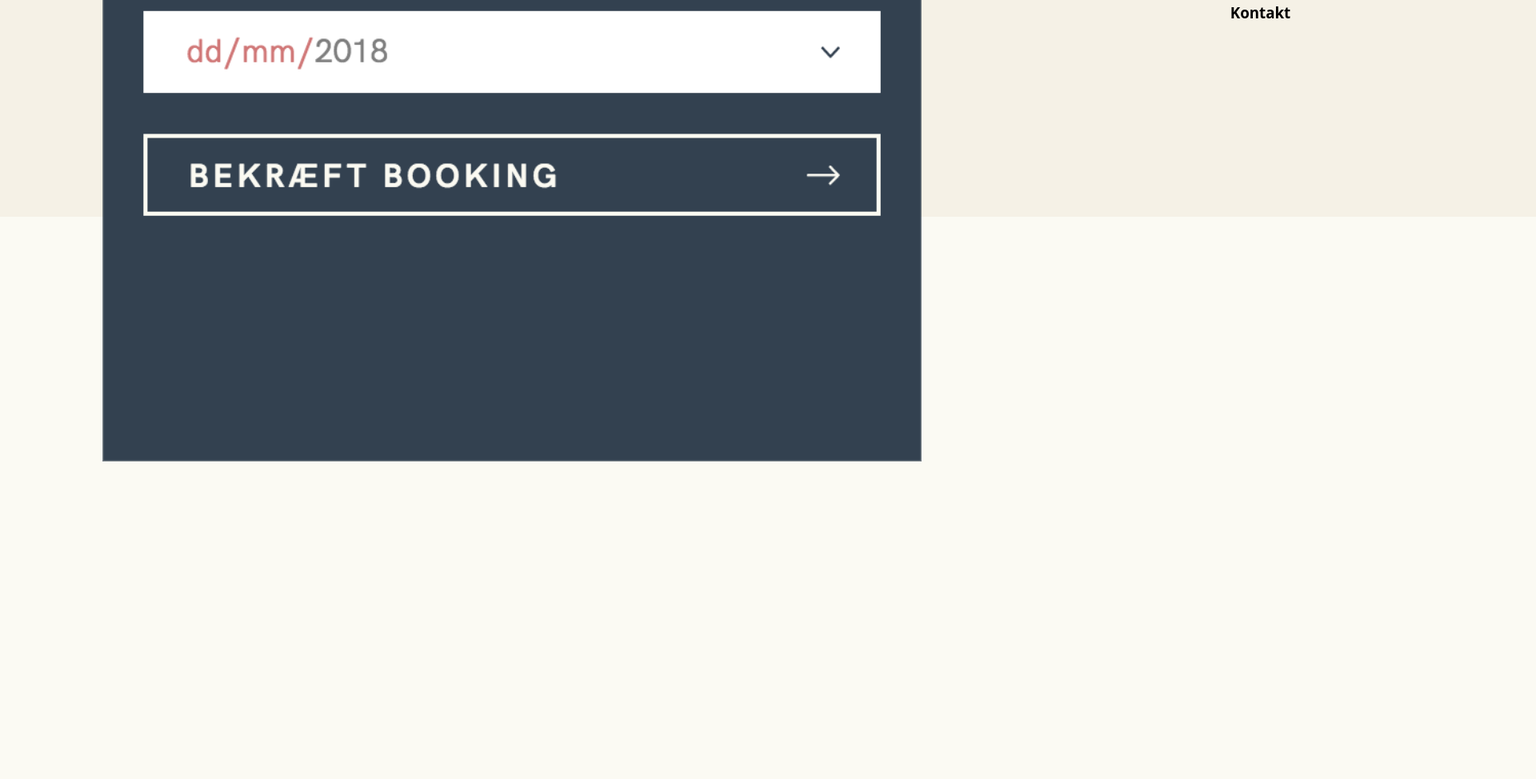
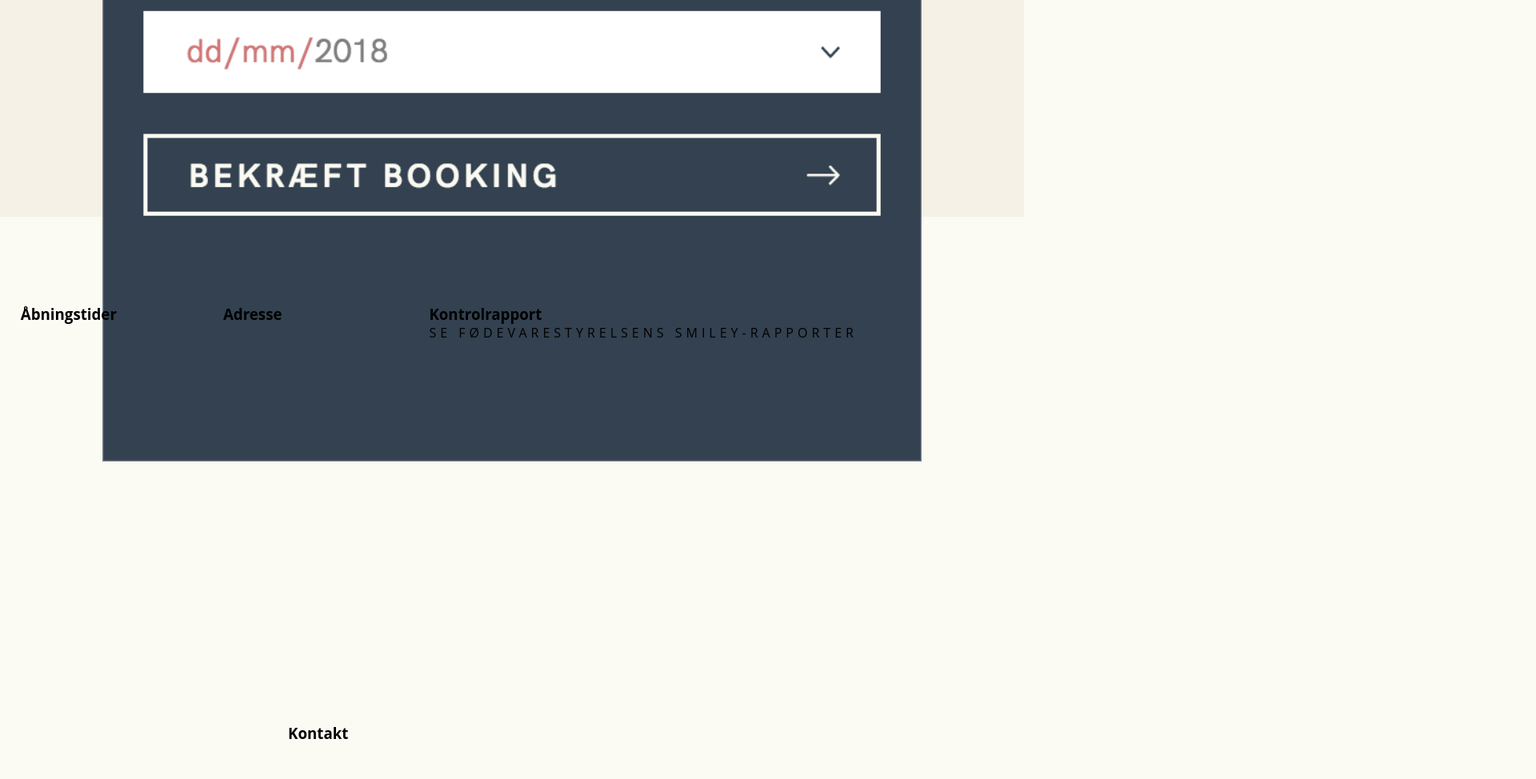
Before and after one commit to mikeparayno/food8, a plain HTML site: page single_spisested.html in a window 1280 px wide. Shown: the part 2929-3903 px from the top of the page at 80% size, 1920 px wide, since content can reach past the window. Drawn offline with Linux system fonts and the light colour scheme; no server answers.

Commit message:
kontakt styling in the making

```diff
--- a/style.css
+++ b/style.css
@@ -678,11 +678,32 @@ footer h3 {
 /* KONTAKTINFORMATIONER */
 
 #single_spisesteder #kontaktinformationer {
-    grid-row: 4 / 5;
+    grid-row: 5 / 6;
     height: 100vh;
     width: 100vw;
     display: grid;
-    background-color: #f5f1e6;
+    align-items: center;
+    justify-items: center;
+}
+
+#single_spisesteder #kontaktinformationer #aabningstider {
+    height: 25%;
+    width: 80%;
+}
+
+#single_spisesteder #kontaktinformationer #kontakt {
+    height: 25%;
+    width: 80%;
+}
+
+#single_spisesteder #kontaktinformationer #adresse {
+    height: 25%;
+    width: 80%;
+}
+
+#single_spisesteder #kontaktinformationer #kontrolrapport {
+    height: 25%;
+    width: 80%;
 }
 
 /*------- SINGLE SPISESTEDER SLUT -------*/
```
